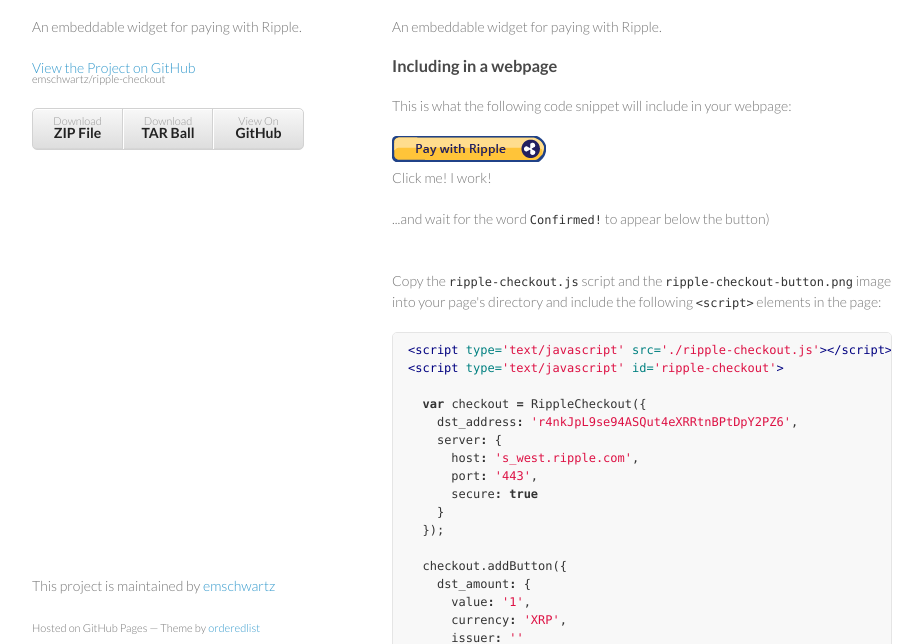
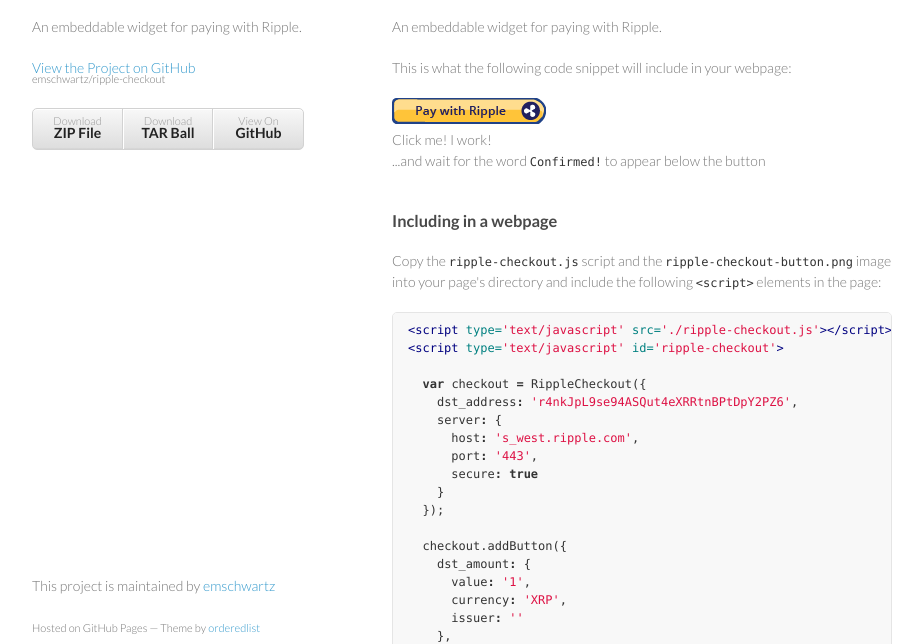
Before and after one commit to emschwartz/ripple-donate-widget, a plain HTML site: page index.html in a window 1280 px wide. Shown: the part 93-737 px from the top of the page, without its empty margins (178-1101 px from the left). Drawn offline with Linux system fonts and the light colour scheme.

Commit message:
[CHORE] Minor changes

```diff
--- a/index.html
+++ b/index.html
@@ -33,8 +33,6 @@
 
 <p>An embeddable widget for paying with Ripple.</p>
 
-<h3>
-<a name="including-in-a-webpage" class="anchor" href="#including-in-a-webpage"><span class="octicon octicon-link"></span></a>Including in a webpage</h3>
 
 <p>This is what the following code snippet will include in your webpage:</p>
 <script type='text/javascript' src='./ripple-checkout.js'></script>
@@ -64,10 +62,14 @@
   });
 </script>
 
-<p>Click me! I work!</p>
-<p>...and wait for the word <code>Confirmed!</code> to appear below the button)</p>
+<p>Click me! I work!
+<br>
+...and wait for the word <code>Confirmed!</code> to appear below the button</p>
 
 <br>
+
+<h3>
+<a name="including-in-a-webpage" class="anchor" href="#including-in-a-webpage"><span class="octicon octicon-link"></span></a>Including in a webpage</h3>
 
 <p>Copy the <code>ripple-checkout.js</code> script and the <code>ripple-checkout-button.png</code> image into your page's directory and include the following <code>&lt;script&gt;</code> elements in the page:</p>
 
```
